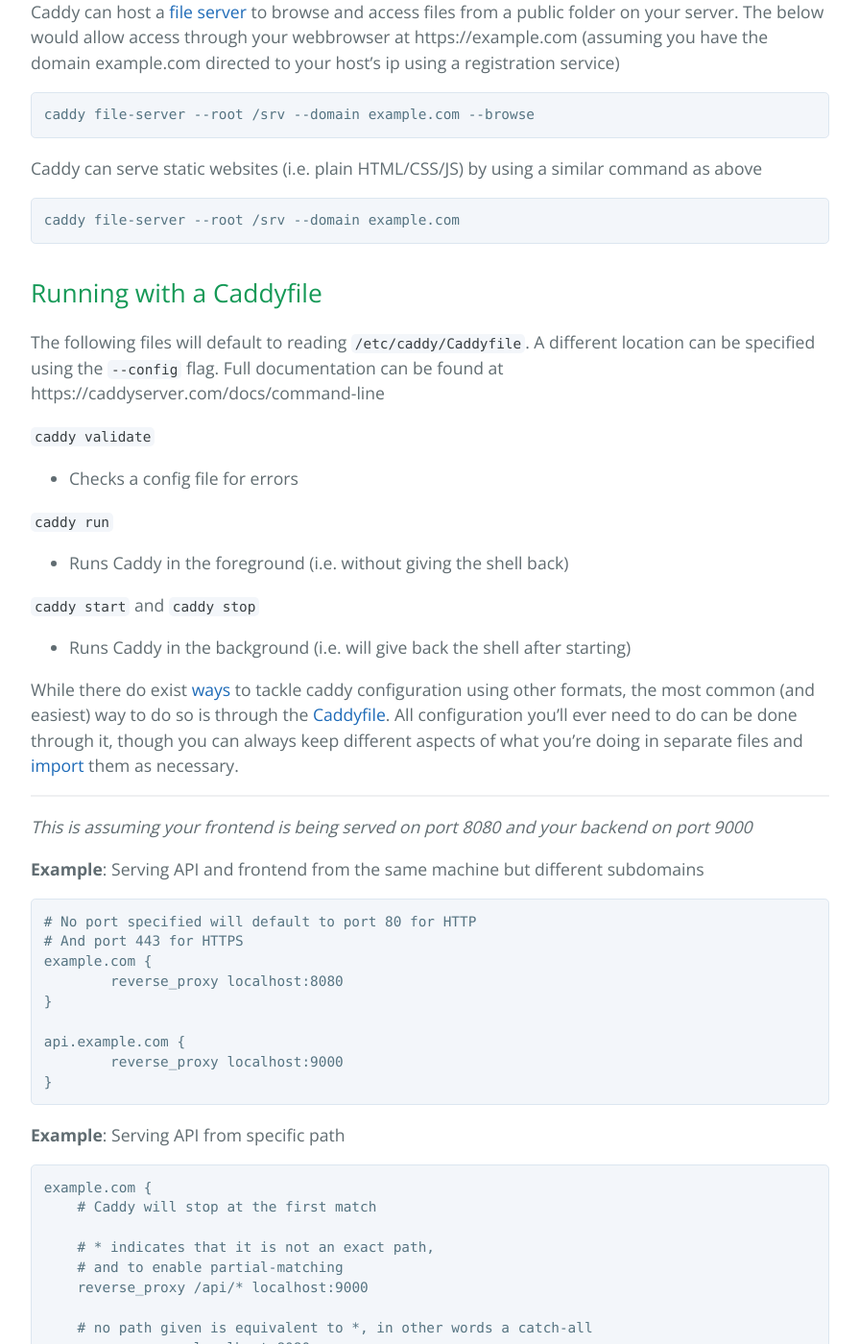
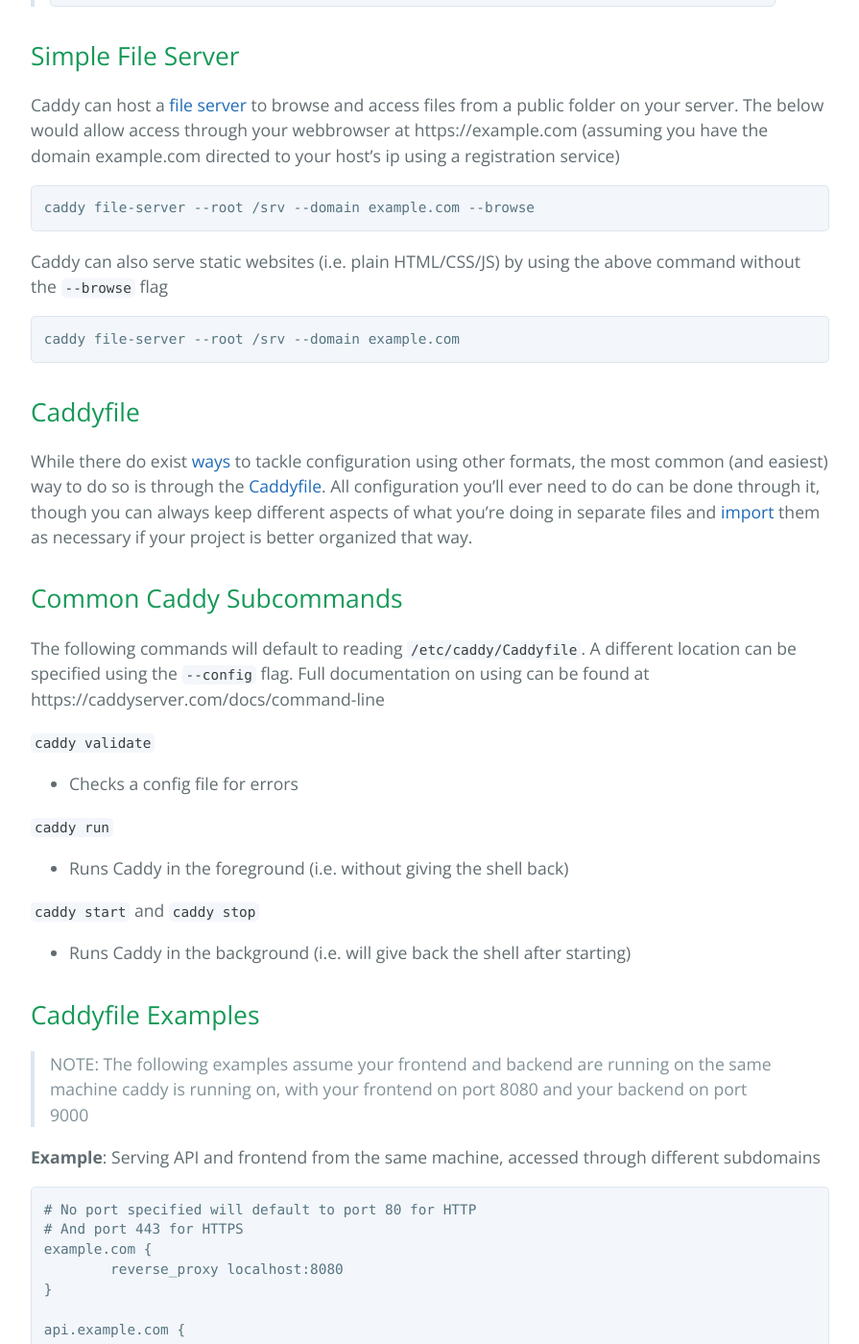
Before and after one commit to learning-software-engineering/learning-software-engineering.github.io, a Jekyll site: the page built from Topics/Development_Process/Caddy.md, in a window 1280 px wide and 1400 px high, scrolled down 1264 px. Shown: the whole window at 96% size, without its empty margins (192-1087 px from the left). Built offline with Jekyll 4.4.1, drawn with Linux system fonts in a browser that asks for light colours; our own code applies the rules of GitHub Pages for plain Markdown files; some of the changed text lies outside the part shown.

Commit message:
Implemented requested changes from PR 397

````diff
--- a/Topics/Development_Process/Caddy.md
+++ b/Topics/Development_Process/Caddy.md
@@ -8,6 +8,7 @@
 
 Caddy can be run using a [downloaded executable](https://github.com/caddyserver/caddy/releases), but for best functionality you should use your preferred package manager. For example, on Debian or Ubuntu, using `sudo apt install caddy` will also install the `/etc/caddy/Caddyfile` config file, and a systemd service that you can use `systemd start caddy` to more robustly run in the background.
 
+If you have a different environment, or need more detailed instructions, refer to the [Caddy installation page]
 
 # Quick Start
 
@@ -16,11 +17,12 @@
 Caddy can be [used](https://caddyserver.com/docs/quick-starts/reverse-proxy) to manage requests made to your host
 
 **Example**: Show your project running on port 9000 when you type `localhost` in your browser
+
+> NOTE: by default, web browsers request port 80 unless a different protocol like `https://` is specified or a different port is specified
 ```sh
 caddy reverse-proxy --from :80 --to :9000
 ```
 
-**Example**:
 
 ## Simple File Server
 Caddy can host a [file server](https://caddyserver.com/docs/quick-starts/static-files) to browse and access files from a public folder on your server. The below would allow access through your webbrowser at https://example.com (assuming you have the domain example.com directed to your host's ip using a registration service)
@@ -28,14 +30,18 @@
 caddy file-server --root /srv --domain example.com --browse
 ```
 
-Caddy can serve static websites (i.e. plain HTML/CSS/JS) by using a similar command as above
+Caddy can also serve static websites (i.e. plain HTML/CSS/JS) by using the above command without the `--browse` flag
 ```sh
 caddy file-server --root /srv --domain example.com
 ```
 
 
-## Running with a Caddyfile
-The following files will default to reading `/etc/caddy/Caddyfile`. A different location can be specified using the `--config` flag. Full documentation can be found at https://caddyserver.com/docs/command-line
+## Caddyfile
+While there do exist [ways](https://caddyserver.com/docs/config-adapters) to tackle configuration using other formats, the most common (and easiest) way to do so is through the [Caddyfile](https://caddyserver.com/docs/caddyfile). All configuration you'll ever need to do can be done through it, though you can always keep different aspects of what you're doing in separate files and [import](https://caddyserver.com/docs/caddyfile/directives/import) them as necessary if your project is better organized that way.
+
+
+## Common Caddy Subcommands
+The following commands will default to reading `/etc/caddy/Caddyfile`. A different location can be specified using the `--config` flag. Full documentation on using can be found at https://caddyserver.com/docs/command-line
 
 [`caddy validate`](https://caddyserver.com/docs/command-line#caddy-validate)
 
@@ -49,13 +55,11 @@
 
 - Runs Caddy in the background (i.e. will give back the shell after starting)
 
-While there do exist [ways](https://caddyserver.com/docs/config-adapters) to tackle caddy configuration using other formats, the most common (and easiest) way to do so is through the [Caddyfile](https://caddyserver.com/docs/caddyfile). All configuration you'll ever need to do can be done through it, though you can always keep different aspects of what you're doing in separate files and [import](https://caddyserver.com/docs/caddyfile/directives/import) them as necessary.
+## Caddyfile Examples
 
----
+> NOTE: The following examples assume your frontend and backend are running on the same machine caddy is running on, with your frontend on port 8080 and your backend on port 9000
 
-*This is assuming your frontend is being served on port 8080 and your backend on port 9000*
-
-**Example**: Serving API and frontend from the same machine but different subdomains
+**Example**: Serving API and frontend from the same machine, accessed through different subdomains
 ```s
 # No port specified will default to port 80 for HTTP
 # And port 443 for HTTPS
@@ -68,7 +72,7 @@
 }
 ```
 
-**Example**: Serving API from specific path
+**Example**: Serving API from specific path through a single domain/subdomain
 ```s
 example.com {
     # Caddy will stop at the first match
@@ -122,9 +126,23 @@
 
 As you can see, the protocol (HTTP vs HTTPS) and port (`:8080`) can be specified
 
-#### Single Address in File
+### Single Address in File
 
-When using Caddy to serve content from a single Address, e.g. `localhost`, no brackets around the options are required. Simply type your Address at the top of the file, and list options (known as [directives](https://caddyserver.com/docs/caddyfile/directives)) line by line.
+When using Caddy to serve content from a single Address, e.g. `localhost`, no brackets around the options provided to the Address are required. Simply type your Address at the top of the file, and list options (known as [directives](https://caddyserver.com/docs/caddyfile/directives)) line by line.
+
+**Example**: Both of the following are complete Caddyfiles that will do the same thing as the first example on this page
+```s
+localhost {
+    reverse_proxy :9000
+}
+```
+
+```s
+# since this Caddyfile only involves one Address (localhost), we can put the options for it on new lines and avoid brackets!
+localhost
+
+reverse_proxy :9000
+```
 
 **Example**: Caddyfile version of the Simple File Server
 ```s
@@ -133,7 +151,9 @@
 }
 
 # address by which to access Caddy
-# will respond to HTTP (port 80) and HTTPS (port 443) by default
+# normally the options below this would need to be enclosed
+# in a {} block following the Address, but since this file
+# only involves this one, we can keep the options as new lines
 localhost
 
 # Brackets ARE needed to specify multiple arguments to individual directives.
````
